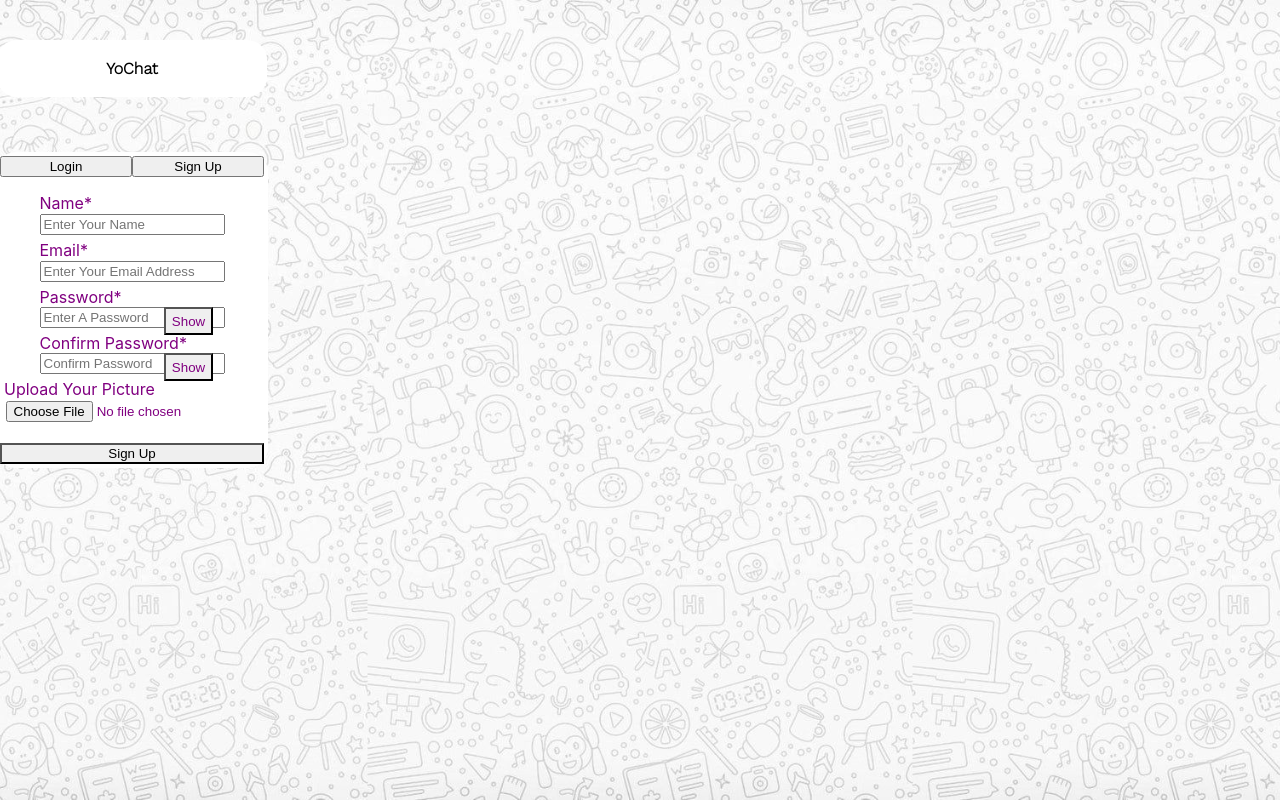
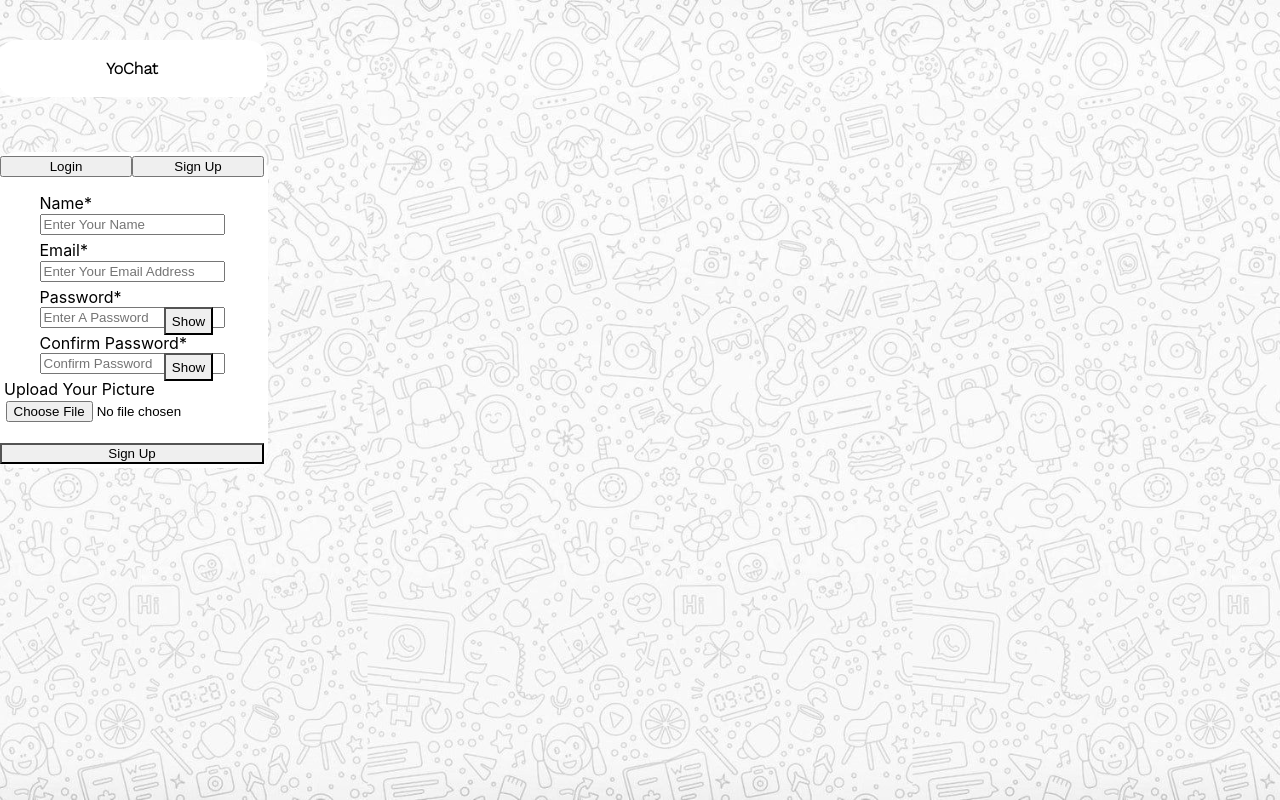
Before and after one commit to Vishwaa-MS/YoChat, a React (Create React App) app in the folder frontend/: page / in a window 1280 px wide. Both pictures are taken after a click on the tab "Sign Up". Built offline with nearby package versions, Linux system fonts and the light colour scheme; the HTML template or start-up script is replaced by a standard one.

Commit message:
modified colour scheme

```diff
--- a/frontend/src/components/Authentication/login.js
+++ b/frontend/src/components/Authentication/login.js
@@ -19,7 +19,7 @@ const Login = () => {
   };
   const submitHandler = () => {};
   return (
-    <VStack spacing={"5px"} color={"purple"}>
+    <VStack spacing={"5px"} color={"black"}>
       <FormControl id="email" isRequired>
         <FormLabel>Email</FormLabel>
         <Input
@@ -37,12 +37,7 @@ const Login = () => {
             onChange={(e) => setPassword(e.target.value)}
           />
           <InputRightElement width="4.5rem">
-            <Button
-              h="1.75rem"
-              size="sm"
-              onClick={handleClick}
-              color={"purple"}
-            >
+            <Button h="1.75rem" size="sm" onClick={handleClick} color={"black"}>
               {show ? "Hide" : "Show"}
             </Button>
           </InputRightElement>
@@ -50,7 +45,7 @@ const Login = () => {
       </FormControl>
 
       <Button
-        colorScheme="purple"
+        colorScheme="gray"
         width={"100%"}
         style={{ marginTop: 15 }}
         onClick={submitHandler}
--- a/frontend/src/components/Authentication/signup.js
+++ b/frontend/src/components/Authentication/signup.js
@@ -24,7 +24,7 @@ const Signup = () => {
   const postDetails = (pics) => {};
   const submitHandler = () => {};
   return (
-    <VStack spacing={"5px"} color={"purple"}>
+    <VStack spacing={"5px"} color={"black"}>
       <FormControl id="name" isRequired>
         <FormLabel>Name</FormLabel>
         <Input
@@ -49,12 +49,7 @@ const Signup = () => {
             onChange={(e) => setPassword(e.target.value)}
           />
           <InputRightElement width="4.5rem">
-            <Button
-              h="1.75rem"
-              size="sm"
-              onClick={handleClick}
-              color={"purple"}
-            >
+            <Button h="1.75rem" size="sm" onClick={handleClick} color={"black"}>
               {show ? "Hide" : "Show"}
             </Button>
           </InputRightElement>
@@ -69,12 +64,7 @@ const Signup = () => {
             onChange={(e) => setConfirmPassword(e.target.value)}
           />
           <InputRightElement width="4.5rem">
-            <Button
-              h="1.75rem"
-              size="sm"
-              onClick={handleClick}
-              color={"purple"}
-            >
+            <Button h="1.75rem" size="sm" onClick={handleClick} color={"black"}>
               {show ? "Hide" : "Show"}
             </Button>
           </InputRightElement>
@@ -92,7 +82,7 @@ const Signup = () => {
       </FormControl>
 
       <Button
-        colorScheme="purple"
+        colorScheme="gray"
         width={"100%"}
         style={{ marginTop: 15 }}
         onClick={submitHandler}
```
